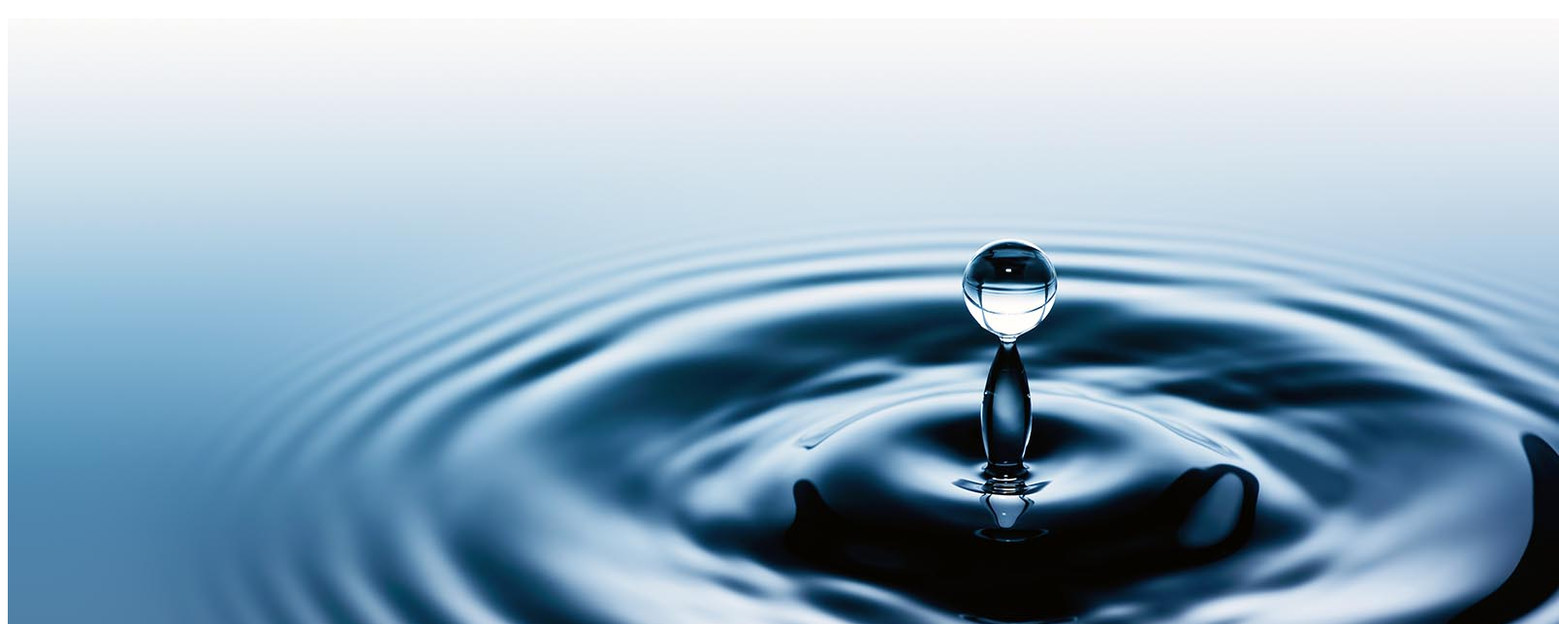
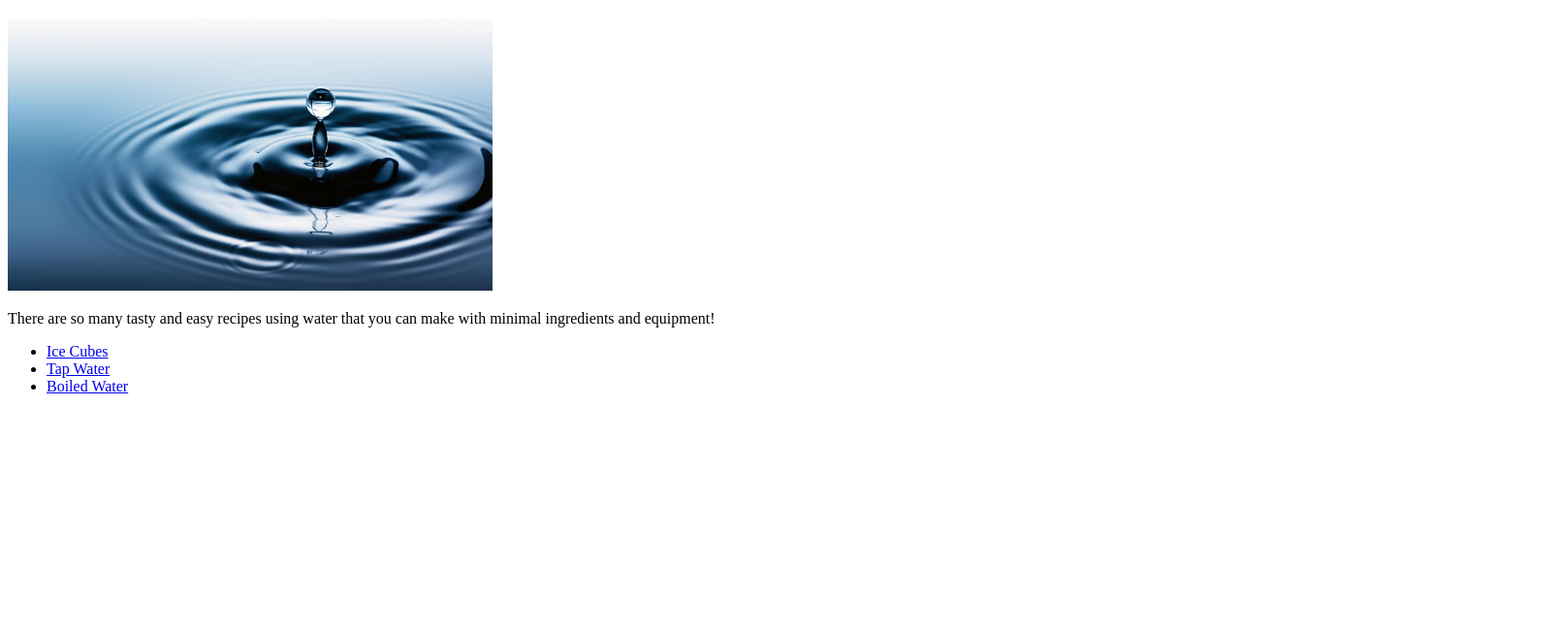
Before and after one commit to DemiGODzilla/odin-recipes-dos, a plain HTML site: page index.html in a window 1280 px wide. Shown: the part 61-705 px from the top of the page at 97% size, 1608 px wide, since content can reach past the window. Drawn offline with Linux system fonts and the light colour scheme.

Commit message:
Make image on index.html 500px

```diff
--- a/index.html
+++ b/index.html
@@ -6,7 +6,7 @@
     </head>
     <body>
         <h1>Delicious Things You Can Make with H2O</h1>
-        <img src="./img/water.jpg" alt="a water drop splashing into a larger body of water">
+        <img src="./img/water.jpg" alt="a water drop splashing into a larger body of water" width="500">
         <p>There are so many tasty and easy recipes using water that you can make with minimal ingredients and equipment!</p>
         <ul>
             <li><a href="./recipes/ice-cubes.html">Ice Cubes</a></li>
```
